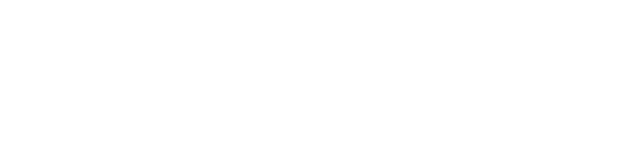
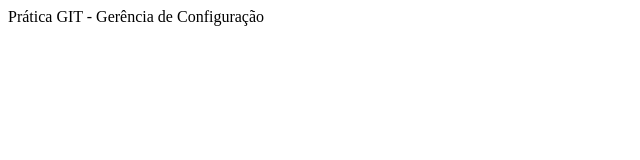
Before and after one commit to emanuelmorodrigues/pratica-git-gc, a plain HTML site: page index.html in a window 1280 px wide. Shown: the whole page, without its empty margins (0-640 px from the left). Drawn offline with Linux system fonts and the light colour scheme.

Commit message:
adicionando header

```diff
--- a/index.html
+++ b/index.html
@@ -7,6 +7,6 @@
     <title>Prática GIT</title>
 </head>
 <body>
-
+    <header>Prática GIT - Gerência de Configuração</header>
 </body>
 </html>
```
